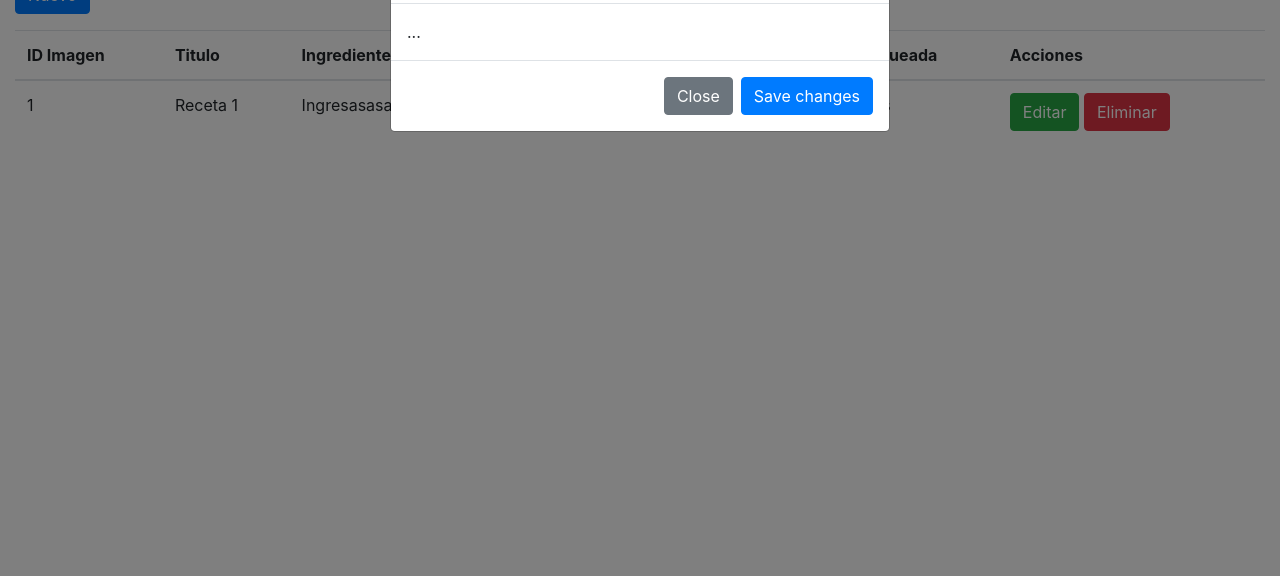
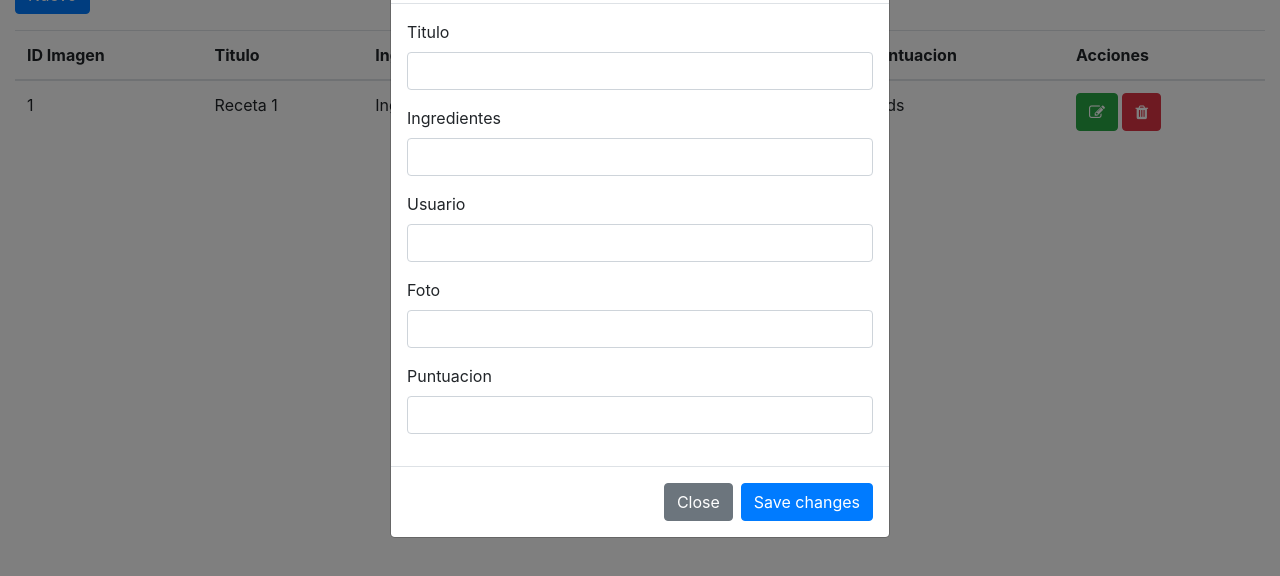
Before and after one commit to gabrielvieyra/tabla-recetas-js, a plain HTML site: page index.html in a window 1280 px wide. Both pictures are taken after a click on the button "Nuevo". Shown: the part 88-664 px from the top of the page. Drawn offline with nearby package versions, Linux system fonts and the light colour scheme.

Commit message:
ajustes en la UI

```diff
--- a/index.html
+++ b/index.html
@@ -8,6 +8,10 @@
         <link
             rel="stylesheet"
             href="https://stackpath.bootstrapcdn.com/bootstrap/4.5.2/css/bootstrap.min.css"
+        />
+        <link
+            rel="stylesheet"
+            href="https://maxcdn.bootstrapcdn.com/font-awesome/4.7.0/css/font-awesome.min.css"
         />
     </head>
     <body>
@@ -41,7 +45,6 @@
                                 <th>Usuario</th>
                                 <th>Foto</th>
                                 <th>Puntuacion</th>
-                                <th>Bloqueada</th>
                                 <th>Acciones</th>
                             </tr>
                         </thead>
@@ -53,13 +56,16 @@
                                 <td>sdsds</td>
                                 <td>dsds</td>
                                 <td>dsds</td>
-                                <td>dsds</td>
                                 <td>
-                                    <button class="btn btn-success">
-                                        Editar
+                                    <button
+                                        class="btn btn-success"
+                                        data-toggle="modal"
+                                        data-target="#modal-recetas"
+                                    >
+                                        <i class="fa fa-edit"></i>
                                     </button>
                                     <button class="btn btn-danger">
-                                        Eliminar
+                                        <i class="fa fa-trash"></i>
                                     </button>
                                 </td>
                             </tr>
@@ -91,7 +97,57 @@
                                 <span aria-hidden="true">&times;</span>
                             </button>
                         </div>
-                        <div class="modal-body">...</div>
+                        <div class="modal-body">
+                            <form>
+                                <div class="form-group">
+                                    <label for="titulo">Titulo</label>
+                                    <input
+                                        id="titulo"
+                                        name="titulo"
+                                        type="text"
+                                        class="form-control"
+                                    />
+                                </div>
+                                <div class="form-group">
+                                    <label for="ingredientes"
+                                        >Ingredientes</label
+                                    >
+                                    <input
+                                        id="ingredientes"
+                                        name="ingredientes"
+                                        type="text"
+                                        class="form-control"
+                                    />
+                                </div>
+                                <div class="form-group">
+                                    <label for="usuario">Usuario</label>
+                                    <input
+                                        id="usuario"
+                                        name="usuario"
+                                        type="text"
+                                        class="form-control"
+                                    />
+                                </div>
+                                <div class="form-group">
+                                    <label for="foto">Foto</label>
+                                    <input
+                                        id="foto"
+                                        name="foto"
+                                        type="text"
+                                        class="form-control"
+                                    />
+                                </div>
+                                <div class="form-group">
+                                    <label for="puntuacion">Puntuacion</label>
+                                    <input
+                                        id="puntuacion"
+                                        name="puntuacion"
+                                        type="text"
+                                        class="form-control"
+                                    />
+                                </div>
+                            </form>
+                        </div>
                         <div class="modal-footer">
                             <button
                                 type="button"
```
